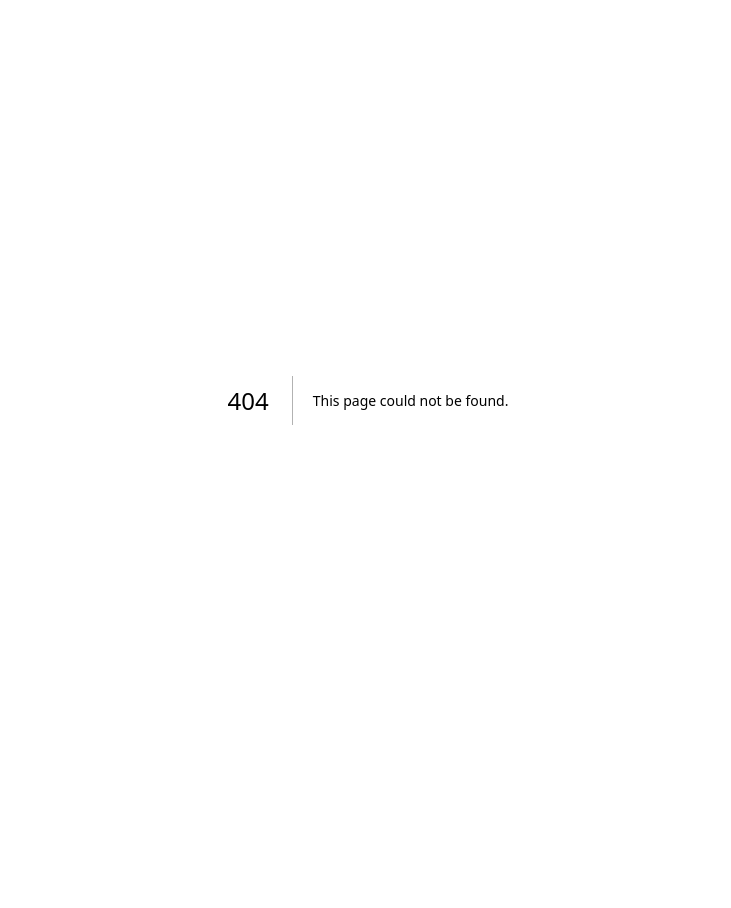
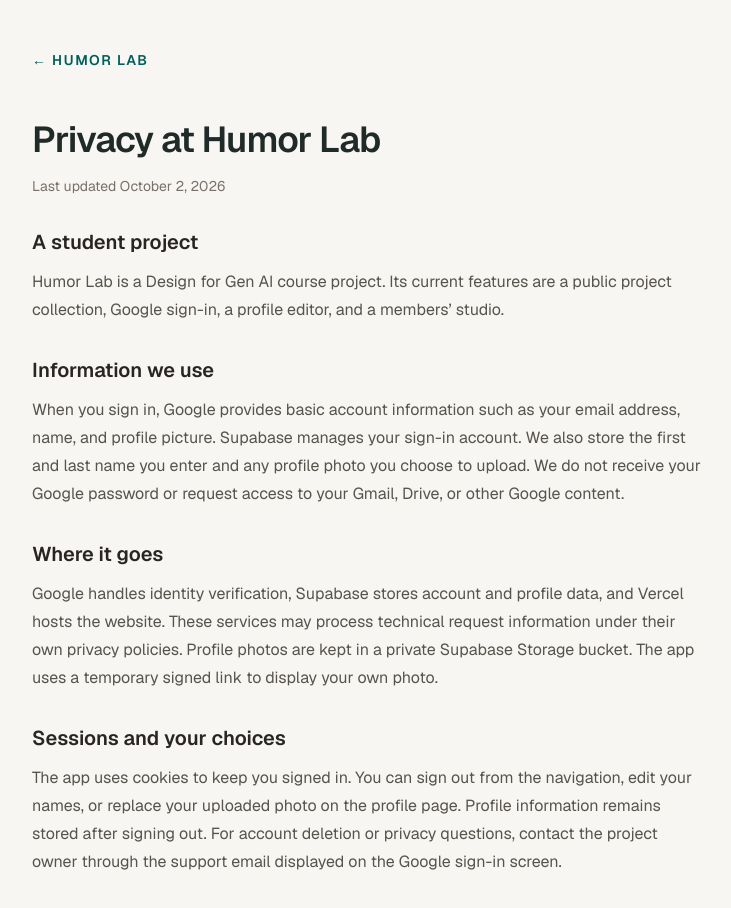
Before and after one commit to tangyunchen777-cloud/Design-for-Gen-AI-Project, a Next.js app: page /privacy in a window 1280 px wide. Before the commit this address had no page. Shown: the top 908 px of the page, without its empty margins (272-1003 px from the left). Before the commit the page ends 800 px from the top, so only its background shows below. Built offline with nearby package versions, Linux system fonts and the light colour scheme.

Commit message:
Add privacy information for Google sign-in

```diff
--- a/app/login/page.tsx
+++ b/app/login/page.tsx
@@ -2,6 +2,7 @@
 import { createClient } from "@/lib/supabase/server";
 import { SiteHeader } from "@/components/site-header";
 import { GoogleButton } from "./google-button";
+import Link from "next/link";
 
 export default async function LoginPage({ searchParams }: { searchParams: Promise<{ error?: string }> }) {
   const supabase = await createClient();
@@ -16,7 +17,7 @@
       <p className="mt-5 leading-7 text-stone-600">Sign in to set up your profile and explore the members’ studio. New here? Your Google account creates your Humor Lab account automatically.</p>
       {error && <p role="alert" className="mt-5 rounded-xl bg-red-50 p-4 text-sm text-red-800">Sign-in was not completed. Please try again using this browser.</p>}
       <GoogleButton />
-      <p className="mt-5 text-xs leading-5 text-stone-500">We use Google for sign-in. We never ask for your Google password.</p>
+      <p className="mt-5 text-xs leading-5 text-stone-500">We use Google for sign-in. We never ask for your Google password. <Link href="/privacy" className="text-teal-800 underline">Read our privacy information.</Link></p>
     </section>
   </main>;
 }
--- a/app/page.tsx
+++ b/app/page.tsx
@@ -40,7 +40,7 @@
         )}
       </section>
       <footer className="mt-16 flex flex-wrap justify-between gap-3 border-t border-stone-300 pt-6 text-xs text-stone-600">
-        <span>Design for Gen AI · Humor Lab</span><span>A little imagination goes a long way.</span>
+        <span>Design for Gen AI · Humor Lab</span><Link href="/privacy" className="hover:underline">Privacy</Link><span>A little imagination goes a long way.</span>
       </footer>
     </main>
   );
--- /dev/null
+++ b/app/privacy/page.tsx
@@ -0,0 +1,15 @@
+import Link from "next/link";
+
+export default function PrivacyPage() {
+  return <main className="mx-auto w-full max-w-3xl px-6 py-12 sm:px-12">
+    <Link href="/" className="text-sm font-semibold tracking-widest text-teal-800">← HUMOR LAB</Link>
+    <h1 className="mt-12 text-4xl font-semibold tracking-tight">Privacy at Humor Lab</h1>
+    <p className="mt-4 text-sm text-stone-500">Last updated October 2, 2026</p>
+    <div className="mt-8 space-y-8 leading-7 text-stone-600">
+      <section><h2 className="mb-3 text-xl font-semibold text-stone-800">A student project</h2><p>Humor Lab is a Design for Gen AI course project. Its current features are a public project collection, Google sign-in, a profile editor, and a members’ studio.</p></section>
+      <section><h2 className="mb-3 text-xl font-semibold text-stone-800">Information we use</h2><p>When you sign in, Google provides basic account information such as your email address, name, and profile picture. Supabase manages your sign-in account. We also store the first and last name you enter and any profile photo you choose to upload. We do not receive your Google password or request access to your Gmail, Drive, or other Google content.</p></section>
+      <section><h2 className="mb-3 text-xl font-semibold text-stone-800">Where it goes</h2><p>Google handles identity verification, Supabase stores account and profile data, and Vercel hosts the website. These services may process technical request information under their own privacy policies. Profile photos are kept in a private Supabase Storage bucket. The app uses a temporary signed link to display your own photo.</p></section>
+      <section><h2 className="mb-3 text-xl font-semibold text-stone-800">Sessions and your choices</h2><p>The app uses cookies to keep you signed in. You can sign out from the navigation, edit your names, or replace your uploaded photo on the profile page. Profile information remains stored after signing out. For account deletion or privacy questions, contact the project owner through the support email displayed on the Google sign-in screen.</p></section>
+    </div>
+  </main>;
+}
```
